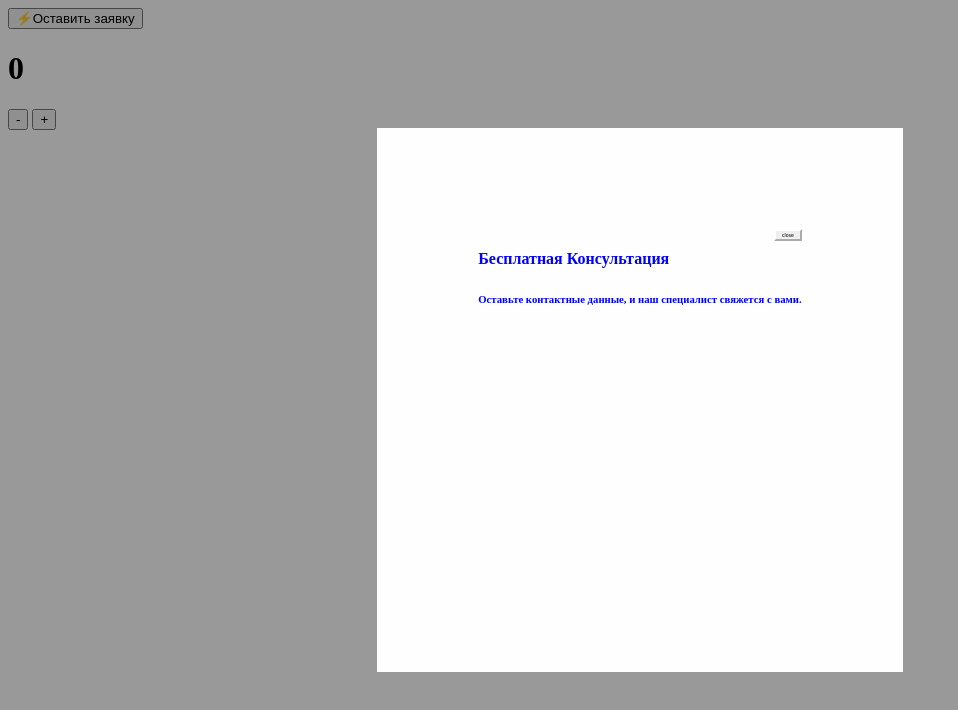
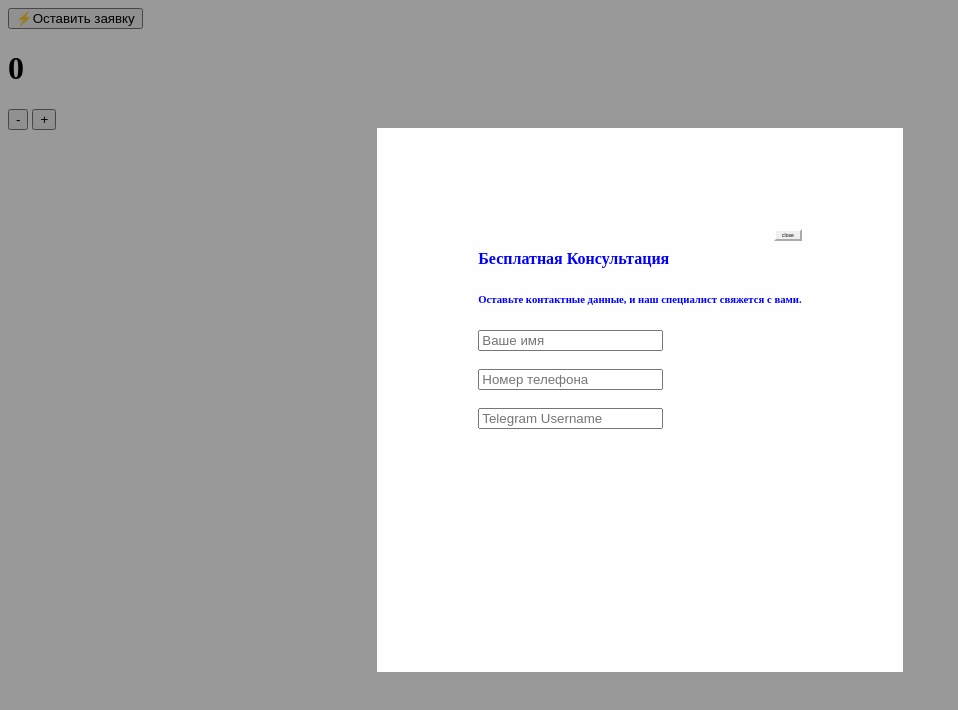
Before and after one commit to DoniKhamrayev/DOM-HW-2, a plain HTML site: page index.html in a window 1280 px wide. Shown: the whole page, without its empty margins (0-958 px from the left). Drawn offline with Linux system fonts and the light colour scheme.

Commit message:
Update index.html

```diff
--- a/index.html
+++ b/index.html
@@ -16,6 +16,9 @@
     <button class="close">close</button>
     <h4>Бесплатная Консультация</h4>
    <h6>Оставьте контактные данные, и наш специалист свяжется с вами.</h6>
+  <input type="text" placeholder="Ваше имя"><br><br>
+    <input type="tel" placeholder="Номер телефона"><br><br>
+ <input type="text" placeholder="Telegram Username"><br><br>
   </div>
 </div>
 
```
